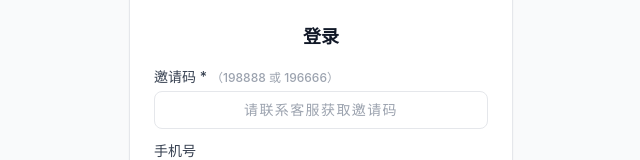
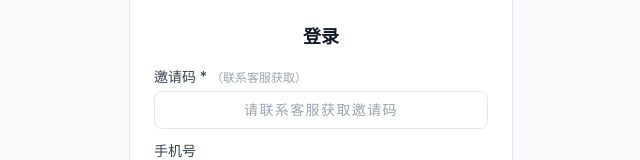
Before and after one commit to xxy819/jersey-order, a Next.js app: page /login in a window 1280 px wide. Shown: the part 284-444 px from the top of the page, without its empty margins (319-959 px from the left). Built offline with nearby package versions, Linux system fonts and the light colour scheme.

Commit message:
actually hide invite codes this time

```diff
--- a/app/login/page.js
+++ b/app/login/page.js
@@ -31,7 +31,7 @@ export default function LoginPage() {
     // 验证邀请码
     const code = inviteCode.trim()
     if (!code || !VALID_CODES.includes(code)) {
-      setError('邀请码无效，请输入 198888 或 196666')
+      setError('邀请码无效，请联系客服获取正确的邀请码')
       return
     }
 
@@ -103,7 +103,7 @@ export default function LoginPage() {
           {/* 邀请码 */}
           <div>
             <label className="block text-sm font-medium text-gray-700 mb-1">
-              邀请码 *<span className="text-xs text-gray-400 ml-1">（198888 或 196666）</span>
+              邀请码 *<span className="text-xs text-gray-400 ml-1">（联系客服获取）</span>
             </label>
             <input type="text" value={inviteCode} onChange={e => setInviteCode(e.target.value)}
               placeholder="请联系客服获取邀请码" required maxLength={6}
```
